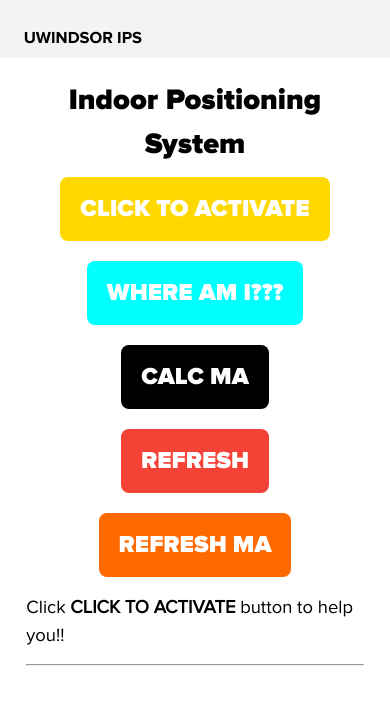
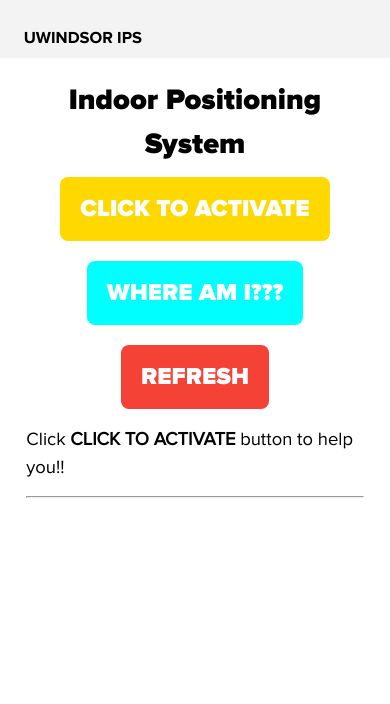
Before and after one commit to sarnava1/MITACS_Project_19, a website: page IPS/www/index.html in a window 390 px wide. Drawn offline with Linux system fonts and the light colour scheme; some packages are replaced by stand-ins of ours.

Commit message:
updated index.html for the final set of experiments

```diff
--- a/IPS/www/index.html
+++ b/IPS/www/index.html
@@ -169,12 +169,13 @@
             WHERE AM I???
         </button>
     </div>
-    <div style="text-align: center">
+    <!--
+    <div style="text-align: center">-->
     <!--This button will calculate the moving average-->
-        <button onclick="calcmovavg()" class="button_black">
+    <!--<button onclick="calcmovavg()" class="button_black">
         CALC MA
     </button>
-    </div>
+    </div>-->
     <!--
     <div style="text-align: center">
         <button onclick="showfinalresult()" class="bg_red">
@@ -188,12 +189,13 @@
             REFRESH
         </button>
     </div>
-    <div style="text-align: center">
+    <!--
+    <div style="text-align: center">-->
     <!--This button will reset everything after we get the moving average!!-->
-        <button onclick="refreshmovavg()" class="button_orange">
+    <!--<button onclick="refreshmovavg()" class="button_orange">
         REFRESH MA
     </button>
-    </div>
+    </div>-->
     <p id="scan-status">Click <b>CLICK TO ACTIVATE</b> button to help you!!</p>
 
     <!-- This div shows the dynamic list of the beacons which are in our area. I have hided it for the final version as we dont need to show it-->
@@ -201,6 +203,8 @@
         <ul id="found-devices" class="dynamic"></ul>
     </div>
     <hr />
+
+    <!--All these divs show the different portions of the app which they are supposed to show at different points of time. They have been named according to the purpose they serve.-->
     <div id="matrixdiv">
         <p id="matrixshow"></p>
     </div>
```
Lines whose indentation alone changed are shown as unchanged.
